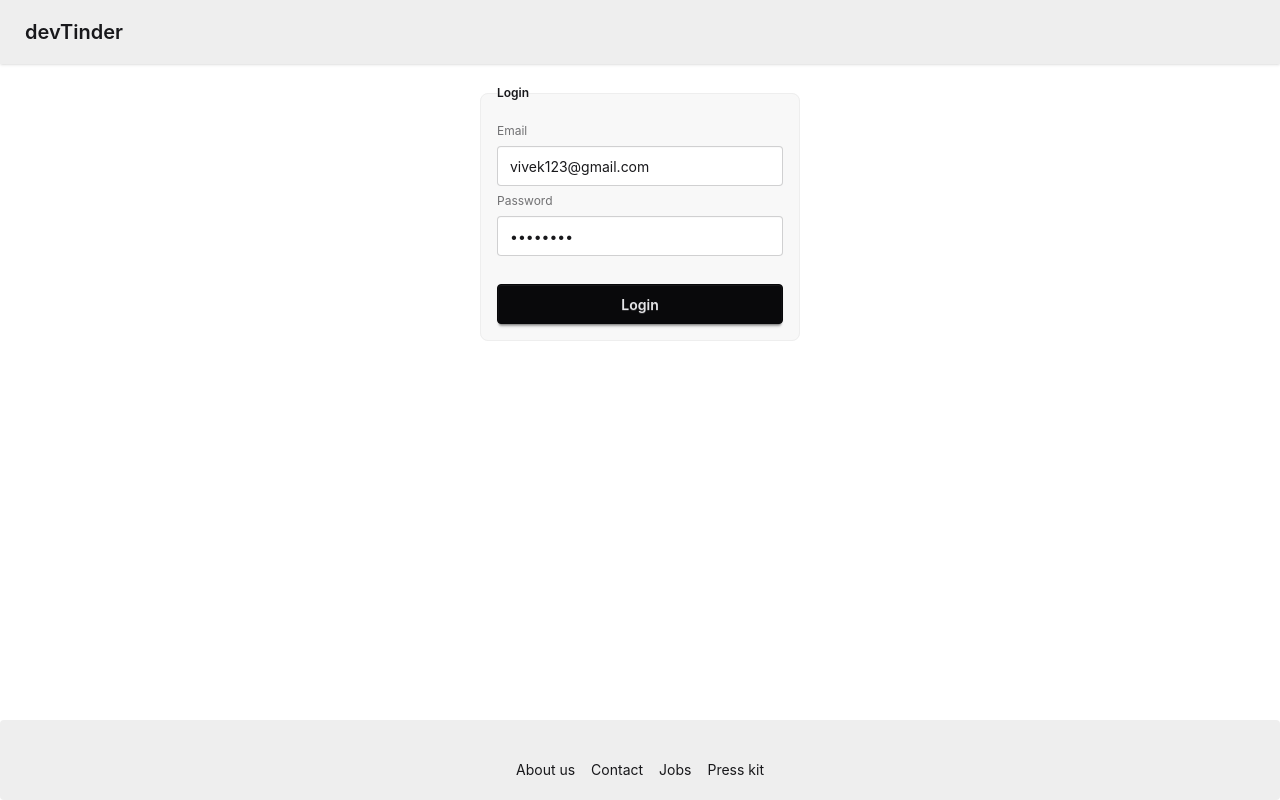
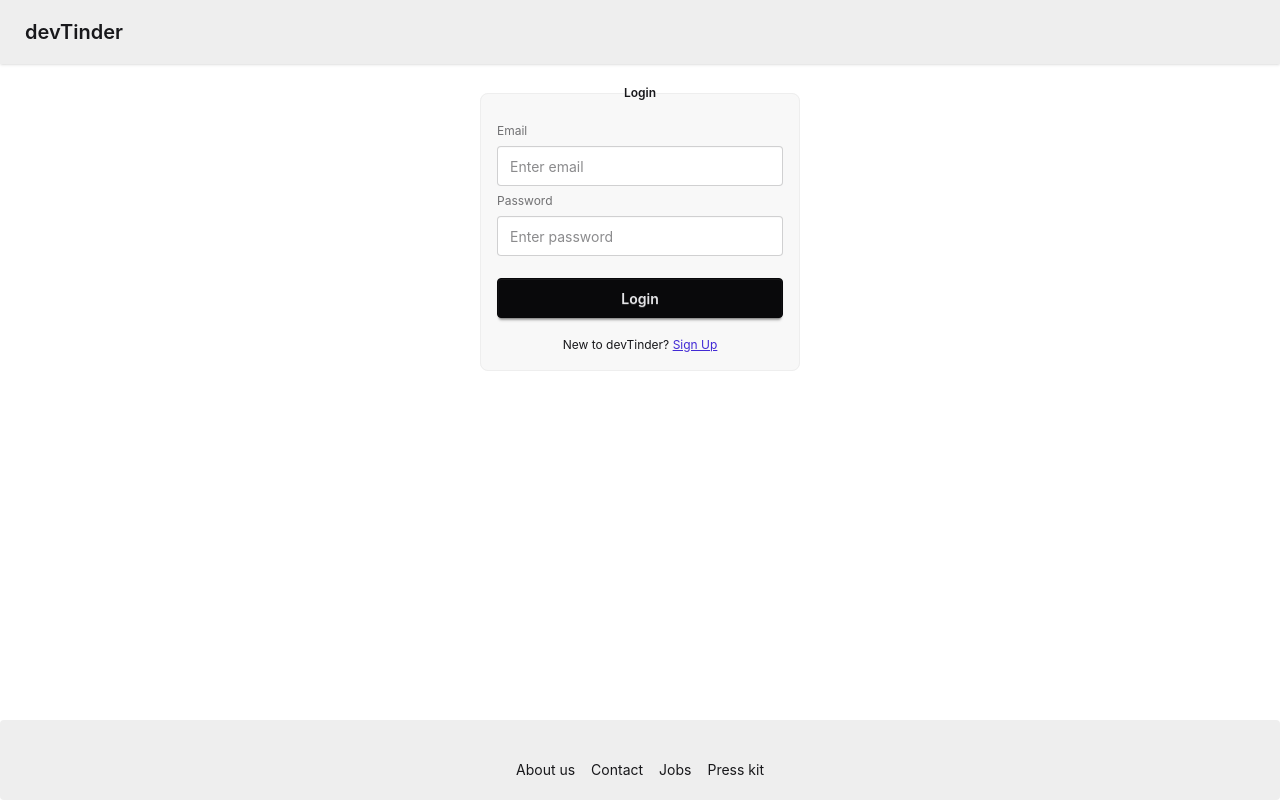
Before and after one commit to kuldeep7519/devTinder, a React (Vite) app: page /login in a window 1280 px wide. Built offline with nearby package versions, Linux system fonts and the light colour scheme; no server answers.

Commit message:
changes 1

```diff
--- a/src/components/login.jsx
+++ b/src/components/login.jsx
@@ -1,47 +1,142 @@
+
 import React, { useState } from "react";
-import axios from "axios"
+import axios from "axios";
 import { useDispatch } from "react-redux";
-import {adduser} from "../utils/userSlice"
+import { adduser } from "../utils/userSlice";
 import { useNavigate } from "react-router";
 import { BASE_URL } from "../utils/constants";
+
 const Login = () => {
-  const [ email, setemail ] = useState("vivek123@gmail.com");
-  const [ password, setpassword ] = useState("Vivek#23");
-  const [ERRORS,setError]=useState("")
-  // now we want to actually handle the login thing .. lets see how to do it we can use fetch and also axios and many more libraries . we can use .
-  // but in this episode we are going to use the axios
-  const dispatch=useDispatch()
-  const navigate=useNavigate()
-  const handleLogin=async()=>{
-    try{
-      // below we do a hard coded call to http
-      const res=await axios.post(BASE_URL+"/login",{email,password},{withCredentials:true}) // so if u try to acces from a domain to other domain it will give u an cors error To fix that use middleware of express cors  so for that we have to work on the backend that it will does not give the cors to me .
-    //  console.log(res.data) // so this is the data we want to store it inside the appStore lets see how to do that.
-      dispatch(adduser(res.data)) // it will add data into the store ..
-      // now we are going to make a cool feauture like once u login in => ur nav bar will show ur data acc to ur appStore lets see how to make it .
-      // so u have to suscribe to the store .
-      // once i add user i naviagate to the home page ..
-      return navigate("/")
-    }catch(err){
-      setError(err.response?.data?.message || err.response?.data || err.message);
-  console.error(err);
+  const [email, setemail] = useState("");
+  const [password, setpassword] = useState("");
+  const [firstname, setfirstname] = useState("");
+  const [lastname, setlastname] = useState("");
+  const [phoneno, setphoneno] = useState("");
+  const [ERRORS, setError] = useState("");
+  const [isLogin, setlogin] = useState(true);
 
+  const dispatch = useDispatch();
+  const navigate = useNavigate();
+
+  // SIGNUP API
+  const handleSignup = async () => {
+    try {
+      setError("");
+
+      const res = await axios.post(
+        BASE_URL + "/signup",
+        {
+          firstname,
+          lastname,
+          phoneno,
+          email,
+          password,
+        },
+        {
+          withCredentials: true,
+        }
+      );
+
+      dispatch(adduser(res.data));
+      navigate("/");
+    } catch (err) {
+      setError(
+        typeof err.response?.data?.message === "string"
+          ? err.response.data.message
+          : typeof err.response?.data === "string"
+          ? err.response.data
+          : err.message
+      );
+
+      console.error("Signup error:", err.response?.data || err);
     }
-    // this aboove will work fine then u go to application tab then cokkies u would not find cookies  .but it will work for production but for local host it work we wishlist the cors with some options lets do in the backend how to do it.
+  };
 
+  // LOGIN API
+  const handleLogin = async () => {
+    try {
+      setError("");
 
-  }
+      const res = await axios.post(
+        BASE_URL + "/login",
+        {
+          email,
+          password,
+        },
+        {
+          withCredentials: true,
+        }
+      );
+
+      dispatch(adduser(res.data));
+      navigate("/");
+    } catch (err) {
+      setError(
+        typeof err.response?.data?.message === "string"
+          ? err.response.data.message
+          : typeof err.response?.data === "string"
+          ? err.response.data
+          : err.message
+      );
+
+      console.error("Login error:", err.response?.data || err);
+    }
+  };
+
+  // TOGGLE BETWEEN LOGIN AND SIGNUP
+  const handleToggle = () => {
+    setlogin(!isLogin);
+    setError("");
+  };
+
   return (
     <div className="flex justify-center py-3">
-      <fieldset className="fieldset bg-base-200 border-base-300 rounded-box w-xs border p-4 ">
-        <legend className="fieldset-legend">Login</legend>
+      <fieldset className="fieldset bg-base-200 border-base-300 rounded-box w-xs border p-4">
 
+        <legend className="fieldset-legend justify-center mx-auto">
+          {isLogin ? "Login" : "Sign Up"}
+        </legend>
+
+        {/* SIGNUP-ONLY FIELDS */}
+        {!isLogin && (
+          <>
+            <label className="label">First Name</label>
+            <input
+              type="text"
+              value={firstname}
+              className="input"
+              onChange={(e) => setfirstname(e.target.value)}
+              placeholder="Enter first name"
+            />
+
+            <label className="label">Last Name</label>
+            <input
+              type="text"
+              value={lastname}
+              className="input"
+              onChange={(e) => setlastname(e.target.value)}
+              placeholder="Enter last name"
+            />
+
+            <label className="label">Phone No</label>
+            <input
+              type="tel"
+              value={phoneno}
+              className="input"
+              onChange={(e) => setphoneno(e.target.value)}
+              placeholder="Enter 10-digit phone number"
+            />
+          </>
+        )}
+
+        {/* COMMON FIELDS */}
         <label className="label">Email</label>
         <input
           type="email"
           value={email}
           className="input"
-          onChange={(e) => {setemail(e.target.value)}}
+          onChange={(e) => setemail(e.target.value)}
+          placeholder="Enter email"
         />
 
         <label className="label">Password</label>
@@ -49,12 +144,41 @@ const Login = () => {
           type="password"
           value={password}
           className="input"
-          onChange={(e) => {
-            setpassword(e.target.value);
-          }}
+          onChange={(e) => setpassword(e.target.value)}
+          placeholder="Enter password"
         />
-        <p className="text-red-600">{ERRORS}</p>
-        <button className="btn btn-neutral mt-4" onClick={handleLogin}>Login</button>
+
+        {/* ERROR MESSAGE */}
+        {ERRORS && (
+          <p className="text-red-600 text-sm">
+            {ERRORS}
+          </p>
+        )}
+
+        {/* MAIN BUTTON */}
+        <button
+          type="button"
+          className="btn btn-neutral mt-4"
+          onClick={isLogin ? handleLogin : handleSignup}
+        >
+          {isLogin ? "Login" : "Sign Up"}
+        </button>
+
+        {/* TOGGLE BUTTON */}
+        <p className="text-center mt-3">
+          {isLogin
+            ? "New to devTinder? "
+            : "Already have an account? "}
+
+          <button
+            type="button"
+            className="link link-primary"
+            onClick={handleToggle}
+          >
+            {isLogin ? "Sign Up" : "Login"}
+          </button>
+        </p>
+
       </fieldset>
     </div>
   );
```
